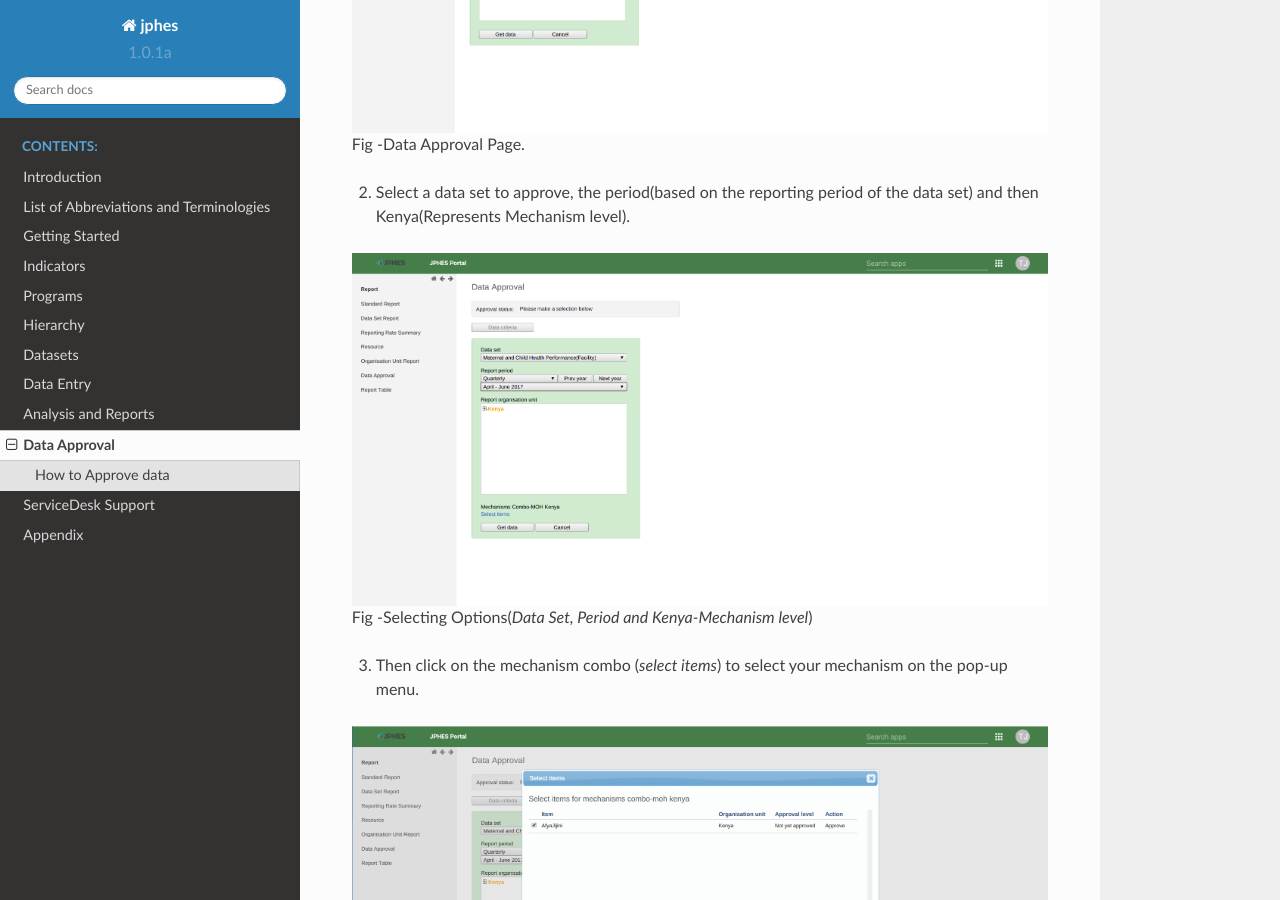
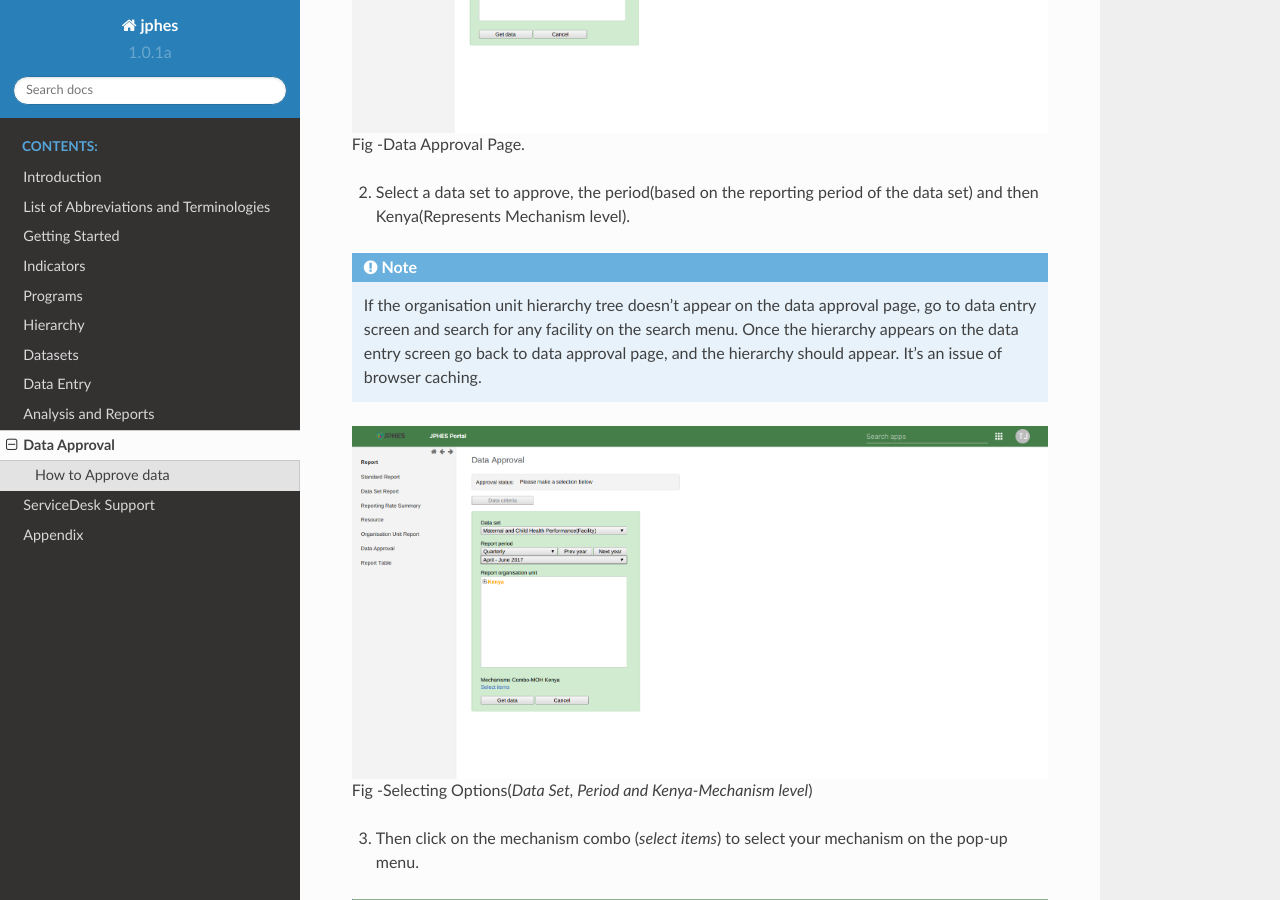
Before and after one commit to uonafya/jphes-docs, a Sphinx documentation site: the page built from source/approval.rst, in a window 1280 px wide and 900 px high, scrolled down 587 px. Built offline with Sphinx 7.4.7 and the Read the Docs theme 2.0.0, drawn with Linux system fonts in a browser that asks for light colours.

Commit message:
Update approval.rst

```diff
--- a/source/approval.rst
+++ b/source/approval.rst
@@ -12,6 +12,8 @@
 Fig -Data Approval Page.
 
 2. Select a data set to approve, the period(based on the reporting period of the data set) and then Kenya(Represents Mechanism level).
+
+.. note:: If the organisation unit hierarchy tree doesn't appear on the data approval page, go to data entry screen and search for any facility on the search menu. Once the hierarchy appears on the data entry screen go back to data approval page, and the hierarchy should appear. It's an issue of browser caching.
 
 .. figure::  _static/images/jphes-select-dimensions-approval.png
    :align:   center
```
